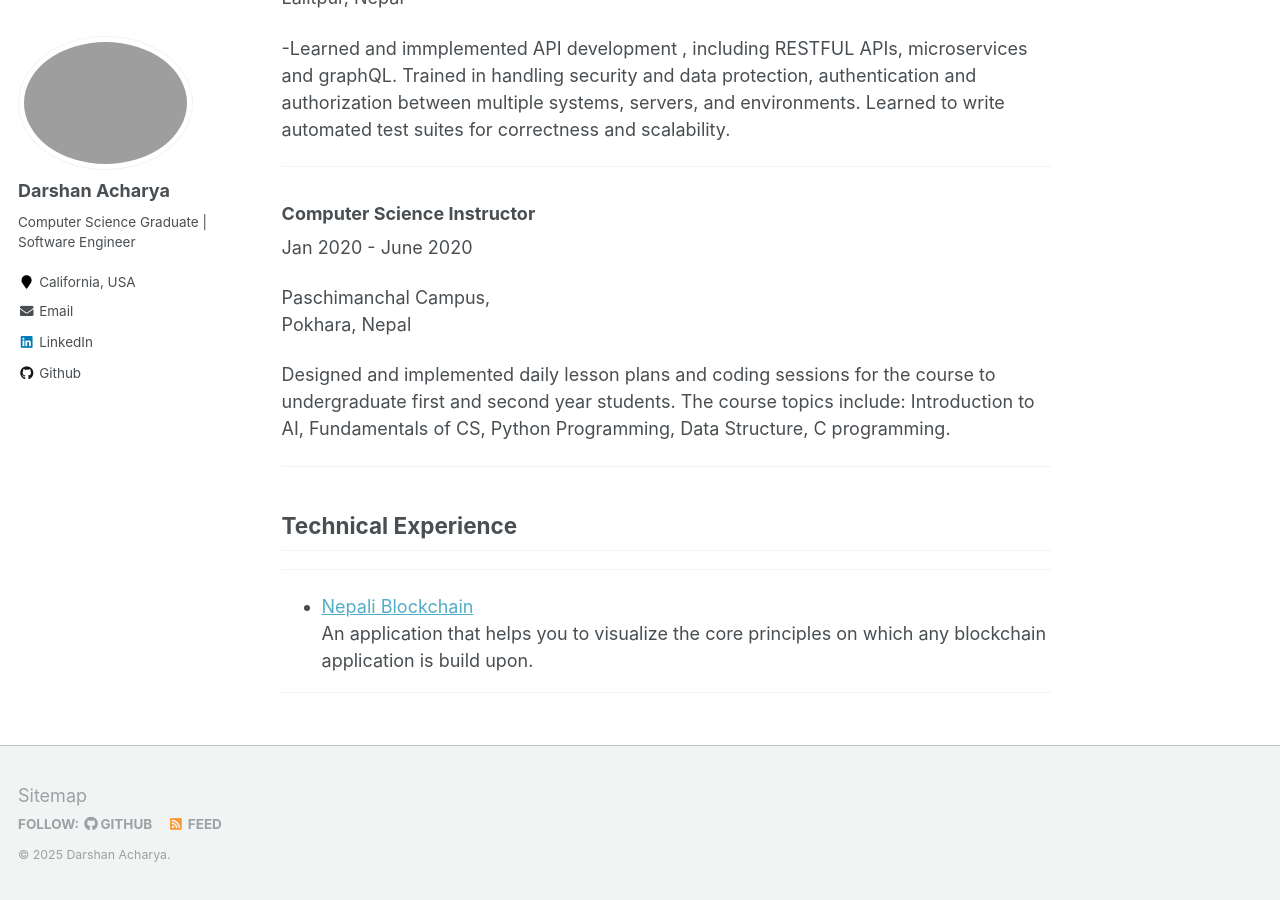
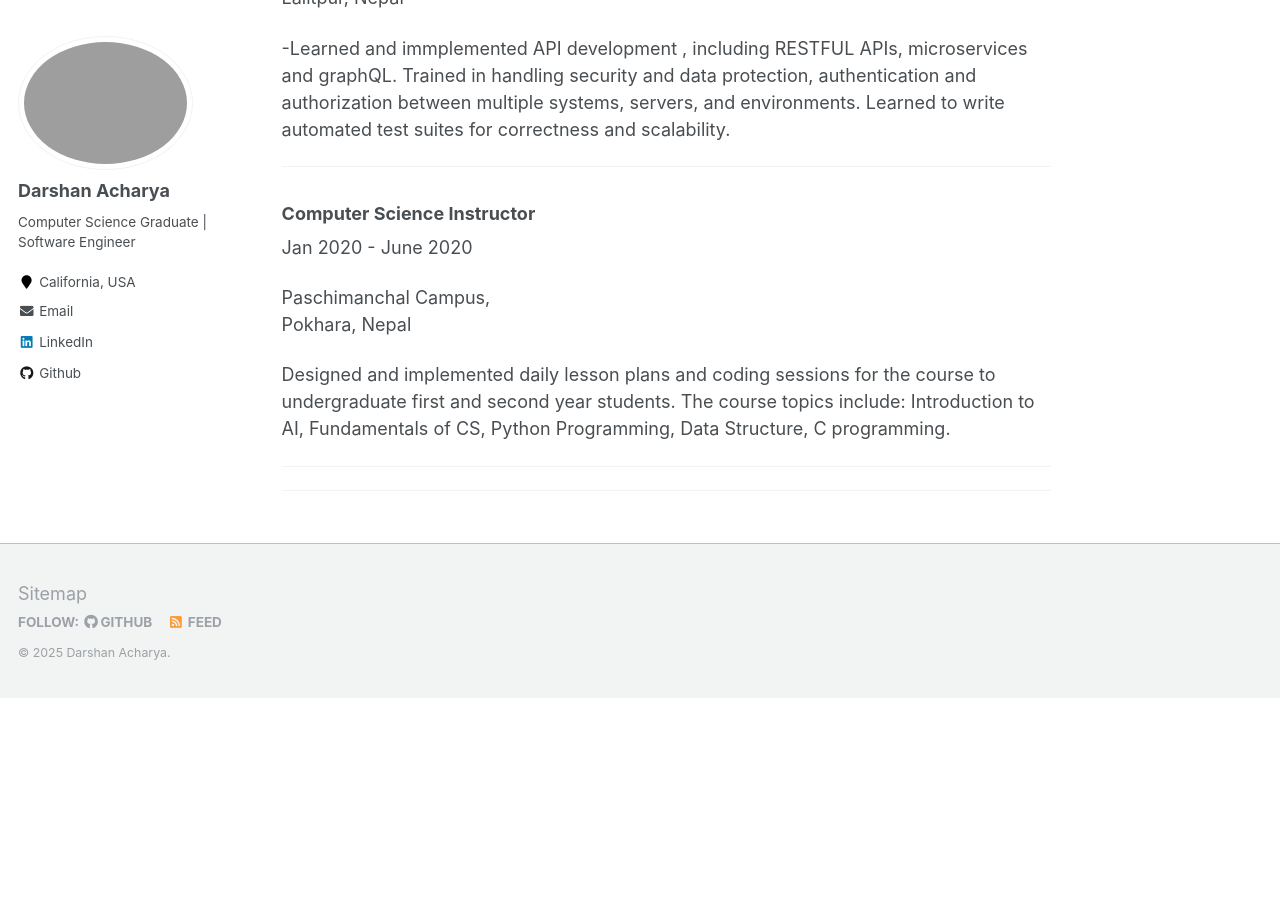
Before and after one commit to acharyadarshan/acharyadarshan.github.io, a Jekyll site: the page built from _pages/about.md, in a window 1280 px wide and 900 px high, scrolled down 2185 px. Built offline with Jekyll 4.4.1, drawn with Linux system fonts in a browser that asks for light colours; after the commit the page ends 2883 px from its top, so only the background shows below that.

Commit message:
Remove project

```diff
--- a/_pages/about.md
+++ b/_pages/about.md
@@ -121,9 +121,9 @@ Fundamentals of CS, Python Programming, Data Structure, C programming.
 
 ---
 
-## Technical Experience
+<!-- ## Technical Experience
 
----
+--- -->
 
 <!-- ### Projects
 
@@ -146,8 +146,8 @@ Fundamentals of CS, Python Programming, Data Structure, C programming.
 <!-- - [Portable Electrocardiogram Device ](https://acharyadarshan.netlify.app/projects.html)<br>
   A cheap and easily portable ECG device that helps you to measure the various prinicpal pulsating activities of heart. -->
 
-- [Nepali Blockchain](https://nepaliblockchain.netlify.app/)<br>
-  An application that helps you to visualize the core principles on which any blockchain application is build upon.
+<!-- - [Nepali Blockchain](https://nepaliblockchain.netlify.app/)<br>
+  An application that helps you to visualize the core principles on which any blockchain application is build upon. -->
 
 <!-- - [Make playable drum](https://github.com/acharyadarshan/MathMate)<br>
   A web application written in python that uses concepts from pygame to give you playable drum with nice UI. -->
```
